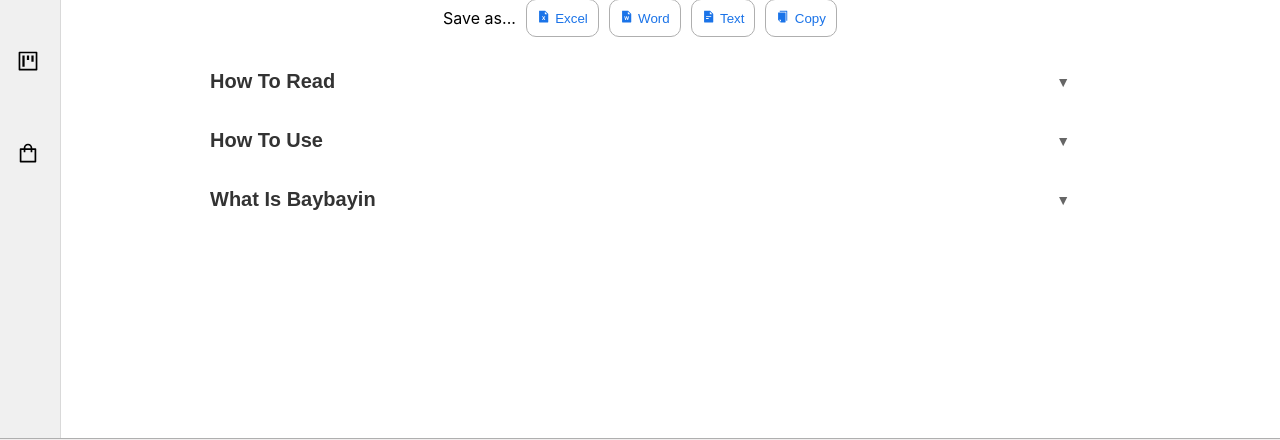
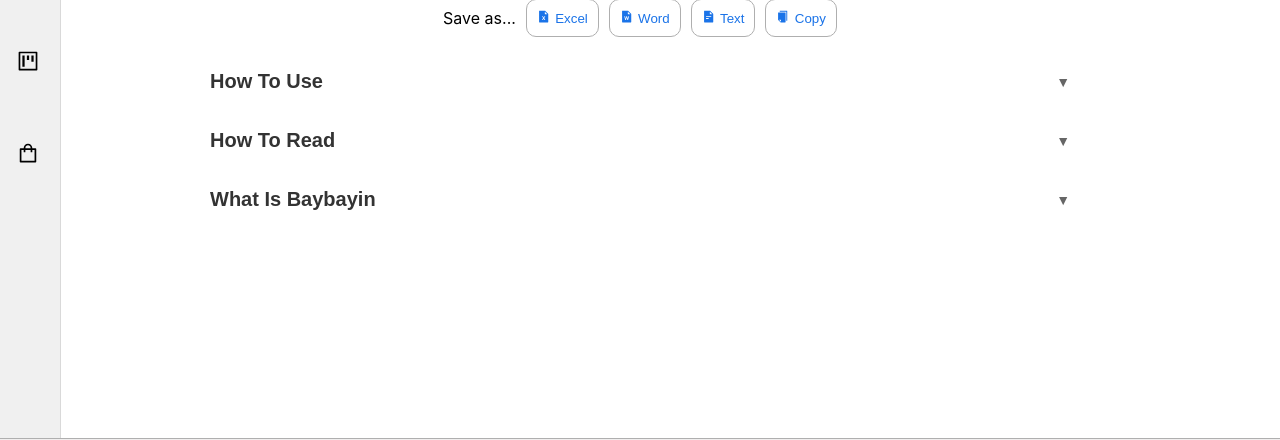
Before and after one commit to cmckinney-59/the-baybayin-project, a React (Vite) app: page /transliterator/baybayin-lite in a window 1280 px wide. Shown: the part 301-741 px from the top of the page. Built offline with nearby package versions, Linux system fonts and the light colour scheme.

Commit message:
updated home page location
updated baybayin page lite

```diff
--- a/src/pages/TransliteratorPages/BaybayinPageLite.tsx
+++ b/src/pages/TransliteratorPages/BaybayinPageLite.tsx
@@ -7,8 +7,8 @@ export default function BaybayinPageLite() {
   return (
     <>
       <TransliteratorLite title="Baybayin" />
+      <BaybayinHowToUse />
       <BaybayinHowToRead />
-      <BaybayinHowToUse />
       <WhatIsBaybayin />
     </>
   );
```
Also changed, not shown: src/pages/HomePage/HomePage.css (renamed from src/pages/HomePage.css), src/pages/HomePage/HomePage.tsx (renamed from src/pages/HomePage.tsx).
